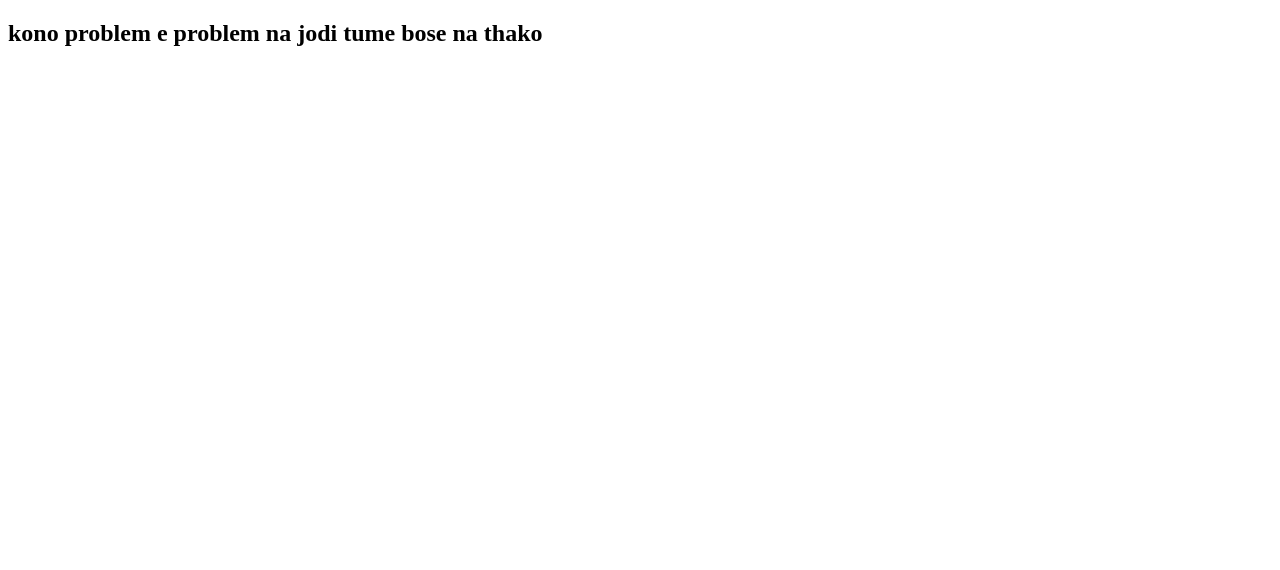
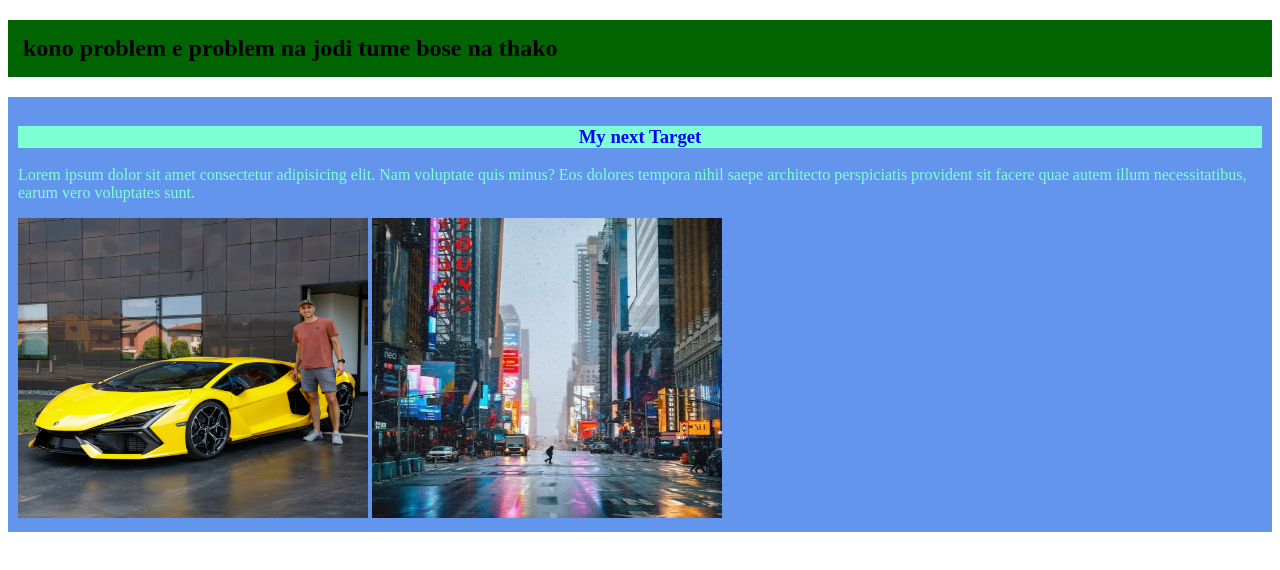
Before and after one commit to salehahmed999/problrm-never-forever, a plain HTML site: page index.html in a window 1280 px wide. Drawn offline with Linux system fonts and the light colour scheme.

Commit message:
added second para & image

```diff
--- a/index.html
+++ b/index.html
@@ -4,8 +4,19 @@
     <meta charset="UTF-8">
     <meta name="viewport" content="width=device-width, initial-scale=1.0">
     <title>problem never forever</title>
+    <link rel="stylesheet" href="styles/blog.css">
 </head>
 <body>
     <h2>kono problem e problem na jodi tume bose na thako  </h2>
+
+    <div>
+         <h3>My next Target</h3>
+         <p>Lorem ipsum dolor sit amet consectetur adipisicing elit. Nam voluptate
+        quis minus? Eos dolores tempora nihil saepe architecto perspiciatis
+        provident sit facere quae autem illum necessitatibus, earum vero
+        voluptates sunt.</p>
+        <img class="car" src="images/lamborghini.jpg" alt="">
+        <img class="car" src="images/New York.jpg" alt="">
+    </div>
 </body>
 </html>
--- /dev/null
+++ b/styles/blog.css
@@ -0,0 +1,21 @@
+div{
+    background-color: cornflowerblue;
+    color: aquamarine;
+    padding: 10px;
+}
+
+h3{
+    background-color: aquamarine;
+    color: blue;
+    text-align: center;
+}
+
+h2{
+    background-color: darkgreen;
+    padding: 15px;
+}
+
+.car{
+    height: 300px;
+    width: 350px;
+}
```
Also changed, not shown: images/New York.jpg (added), images/lamborghini.jpg (added).
